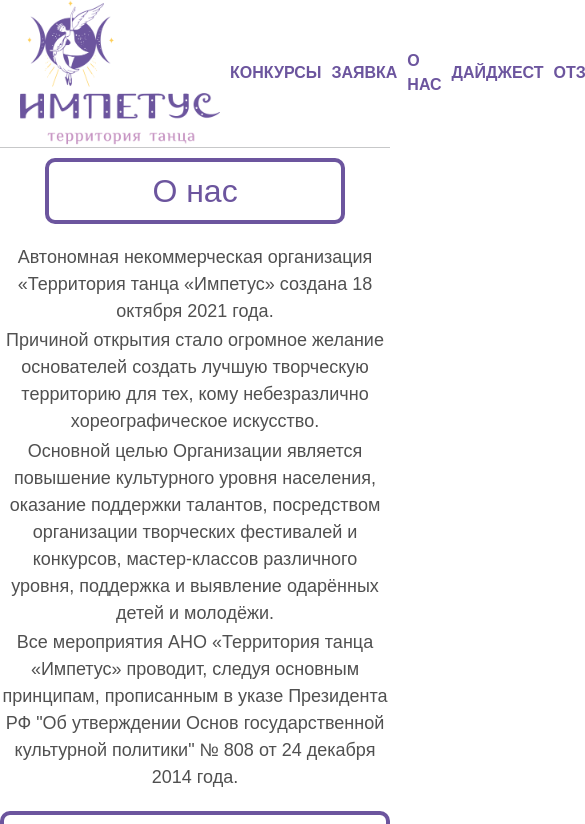
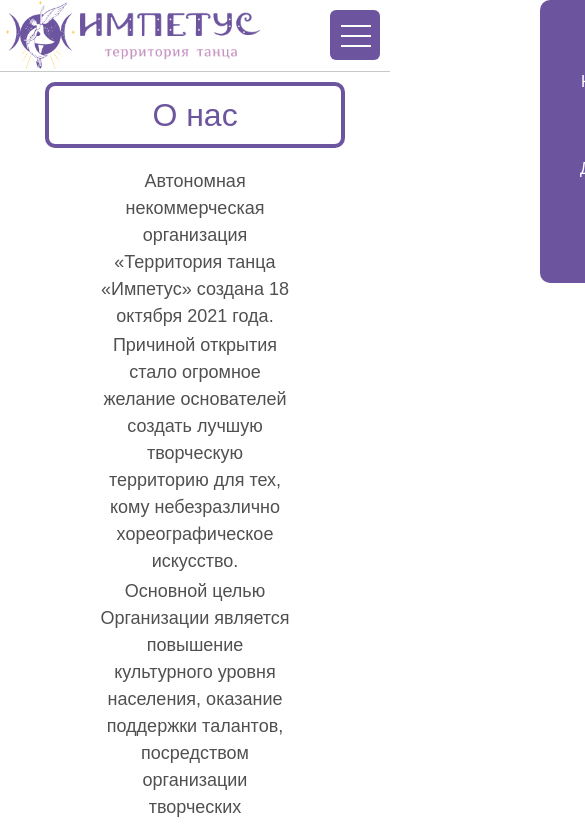
Before and after one commit to ModeRatoR6612/Impetus-website, a Vue app: page /aboutUs in a window 390 px wide. Shown: the top 824 px of the page, 585 px wide, since content can reach past the window. Built offline with nearby package versions, Linux system fonts and the light colour scheme; what @vueuse/head would draw is missing.

Commit message:
Adaptive commit

```diff
--- a/index.js
+++ b/index.js
@@ -7,7 +7,6 @@
 import { dirname } from 'path';
 import { fileURLToPath } from 'url';
 import { Festivals, News, Applications, Feedbacks } from './models.js'
-import { get } from 'http';
 
 const app = express();
 const port = 3000;
@@ -27,7 +26,7 @@
   .then((res) => console.log('Conected to MongoDB'))
   .catch((error) => console.log(error));
 
-let isAdmin = true;
+let isAdmin = false;
 
 app.listen(port, () =>{
   console.log(`localhost:${port}`);
--- a/src/components/AppFooter.vue
+++ b/src/components/AppFooter.vue
@@ -6,10 +6,10 @@
     <hr style="margin: 5px 0px;">
     <div class="d-flex footer">
       <div class="">
-        <img src="/assets/logo3.png" alt="logo">
-        <div><small>©2024-2024 Импетус</small></div>
+        <img src="/assets/logo3.png" alt="logo" class="logo">
+        <div class="au"><small>©2024-2024 Импетус</small></div>
       </div>
-      <div class="d-flex">
+      <div class="d-flex navs">
         <div class="rasdely">
           <h4 style="margin-left: 15px;"><b>Разделы</b></h4>
           <nav class="d-flex">
@@ -43,7 +43,8 @@
 </template>
 <style scoped>
 footer{
-  margin-top: 10px;
+  margin: 10px 10px 0 10px;
+  width: calc(100% - 20px);
 }
 .footer{
   justify-content: space-around;
@@ -80,4 +81,18 @@
 p{
   margin: 0px;
 }
+@media (max-width: 760px) {
+  .logo{
+    display: none;
+  }
+  .au{
+    display: none;
+  }
+  .navs{
+    justify-content: space-around;
+  }
+  .footer{
+    display: block !important;
+  }
+}
 </style>
--- a/src/components/AppHeader.vue
+++ b/src/components/AppHeader.vue
@@ -1,9 +1,34 @@
-<script>
+<script setup>
+import {ref, onMounted} from 'vue';
+
+onMounted(()=>{
+  window.addEventListener('scroll', scroll);
+})
+
+
+let isOpen = ref(false);
+let isScrolled = ref(false);
+
+function open(){
+  isScrolled.value = false;
+  isOpen.value = !isOpen.value;
+}
+
+function scroll(){
+  if (isOpen.value){
+    if(window.scrollY > 0){
+      isScrolled.value = true;
+      isOpen.value = false;
+    } else{
+      isScrolled.value = false;
+    }
+  }
+}
 </script>
 <template>
-  <header class="d-flex">
-    <RouterLink to="/main"><img src="/assets/logo1.png" alt="logo" class="logo"><img width="200" src="/assets/logo4.png" alt=""></RouterLink>
-    <nav>
+  <header>
+    <RouterLink to="/main"><img src="/assets/logo1.png" alt="logo" class="logo"><img width="200" src="/assets/logo4.png" alt="" class="logo1"></RouterLink>
+    <nav class="desktop">
       <div class="d-flex links">
         <RouterLink class="a" to="/main"><strong>КОНКУРСЫ</strong></RouterLink>
         <RouterLink class="a" to="/application"><strong>ЗАЯВКА</strong></RouterLink>
@@ -14,28 +39,51 @@
         <RouterLink class="a" to="/contacts"><strong>КОНТАКТЫ</strong></RouterLink>
       </div>
     </nav>
+
+    <div class="tel">
+      <button class="btn" @click="open()"><span :class="{'open-2': isOpen}" ></span><span :class="{'op': isOpen}"></span><span :class="{'open-1': isOpen}"></span></button>
+      <nav class="menu" :class="{'menu-open' : isOpen && !isScrolled}">
+        <div class="list" @click="open()">
+          <span class="el"><RouterLink class="a" to="/main">КОНКУРСЫ</RouterLink></span>
+          <span class="el"><RouterLink class="a" to="/application">ЗАЯВКА</RouterLink></span>
+          <span class="el"><RouterLink class="a" to="/aboutUs">О НАС</RouterLink></span>
+          <span class="el"><RouterLink class='a' to="/news">ДАЙДЖЕСТ</RouterLink></span>
+          <span class="el"><RouterLink class='a' to="/feedbacks">ОТЗЫВЫ</RouterLink></span>
+          <span class="el"><RouterLink class='a' to="/gallery">ГАЛЕРЕЯ</RouterLink></span>
+          <span class="el"><RouterLink class="a" to="/contacts">КОНТАКТЫ</RouterLink></span>
+        </div>
+      </nav>
+    </div>
+    <!-- Затемн фон -->
+    <div class="overlay" v-if="isOpen"></div>
   </header>
   <hr style="width: 100%; margin: 0px 0px 10px 0px;">
 </template>
 <style scoped>
 header{
+  display: flex;
   justify-content: space-around;
-  margin-left: 20px;
-  margin-right: 20px;
+  margin-left: 25px;
+  margin-right: 25px;
   align-items: center;
+  width: calc(100% - 50px); /* Учитываем отступы */
 }
-nav{
-  width: 40%;
+.logo{
+  width: 100px;
 }
 .links{
   justify-content: space-between;
   align-items: center;
+  gap: 10px;
   width: 100%;
+  margin-left: 5px
+}
+.desktop .a{
+  max-height: 17px;
+  line-height: 17px;
+  white-space: nowrap;
 }
 /* картинки */
-.logo{
-  width: 100px;
-}
 .hum{
   width: 40px;
   margin-right: 10px;
@@ -52,4 +100,137 @@
   color: rgb(254,207,87);
   transition: 20ms;
 }
+/* Телефонное меню адаптив */
+
+.btn{
+  width: 50px;
+  height: 50px;
+  background-color: rgb(108,85,158);
+  position: relative;
+  padding: 0;
+  z-index: 100;
+  left: 10px;
+}
+.btn span{
+  position: absolute;
+  width: 30px;
+  height: 2px;
+  background-color: white;
+  left: 10px;
+  z-index: 1000;
+  transition: transform .5s, opacity .1s;
+}
+.btn span:nth-child(1){
+  transform: translateY(10px);
+}
+.btn span:nth-child(3){
+  transform: translateY(-10px);
+}
+
+.menu{
+  position: fixed;
+  width: 150px;
+  right: -300px;
+  top: 0;
+  background-color: rgb(108,85,158);
+  padding: 70px 10px 10px 20px;
+  z-index: 5;
+  transition: right 0.3s ease;
+  border-radius: 10px;
+  border-top-right-radius: 0;
+}
+.menu .a{
+  color: white;
+}
+.menu .a:active{
+  color: rgb(255, 255, 0);
+  transition: 20ms;
+}
+.list{
+  display: flex;
+  flex-direction: column;
+  justify-content: center;
+  align-items: flex-end;
+}
+.el{
+  margin-bottom: 5px;
+}
+/* Открытие кнопки */
+.open-1{
+  transform: translateY(0) rotate(45deg) !important;
+}
+.open-2{
+  transform: translateY(0) rotate(-45deg) !important;
+}
+.op{
+  opacity: 0;
+}
+.menu-open{
+  right: 0 !important;
+}
+.overlay{
+  position: fixed;
+  top: 0;
+  left: 0;
+  width: 100%;
+  height: 100%;
+  background-color: rgba(0, 0, 0, 0.5); /* Черный фон с прозрачностью */
+  z-index: 1; /* Позиционируем поверх остальных элементов */
+  transition: opacity 0.3s ease;
+}
+
+@media (max-width: 1040px){
+  .logo{
+    width: 80px;
+    height: auto;
+  }
+  .logo1{
+    width: 180px;
+    height: auto;
+  }
+  strong{
+    font-size: 95%;
+  }
+}
+@media (max-width: 1000px) {
+  header{
+    width: 100%;
+    margin: 0;
+  }
+}
+
+@media (max-width: 935px) {
+  header{
+    justify-content: space-between;
+    width: calc(100% - 20px);
+    margin: 0;
+  }
+  .desktop{
+    display: none;
+  }
+  .tel{
+    display: block;
+  }
+}
+
+@media (min-width: 936px) {
+  .tel{
+    display: none;
+  }
+}
+@media (max-width: 360px) {
+  .logo{
+    width: 60px;
+    height: auto;
+  }
+  .logo1{
+    width: 160px;
+    height: auto;
+  }
+}
 </style>
+<!-- 1024 x 768  + -->
+ <!-- 1366 × 768  + -->
+<!-- 1600 x 900  + -->
+ <!-- 1280 x 1024  + -->
+  <!-- 1440 x 900  +  -->
--- a/src/pages/AppAboutUs.vue
+++ b/src/pages/AppAboutUs.vue
@@ -12,7 +12,7 @@
 
     </article>
     <section class="advan">
-      <header class="header"><h2 class="header_h2">Наши преимущества</h2></header>
+      <header class="header"><h2 class="header_h2 h2">Наши преимущества</h2></header>
       <div class="d-grid">
         <article>
           <img src="/assets/star.png" alt="" class="star">
@@ -42,7 +42,7 @@
         <article>
           <img src="/assets/star.png" alt="" class="star">
           <div class="empty"></div>
-          <p>Доступные цены.</p>
+          <p>Доступные цены.</p><div class="empty"></div>
           <img src="/assets/line.png" alt="" class="line">
         </article>
       </div>
@@ -80,8 +80,7 @@
   color: rgb(80, 80, 80)
 }
 .about{
-  max-width: 1600px;
-  margin: 20px auto 20px auto;
+  margin: 20px 100px 20px 100px;
   text-align: center;
 }
 .about p{
@@ -101,7 +100,7 @@
   text-align: center;
 }
 .advan{
-  margin-bottom: 30px;
+  margin: 20px 50px 50px 50px
 }
 .advan article{
   display: flex;
@@ -130,8 +129,9 @@
   height: 50px;
 }
 .applic{
-  max-width: 1200px;
-  margin: auto;
+  width: calc(100%-200px);
+  margin: 20px 100px 20px 100px;
+  text-align: center;
 }
 .applic p{
   font-size: x-large;
@@ -141,4 +141,17 @@
   width: 70%;
   height: 10px;
 }
+.empty{
+  width: 100%;
+}
+@media (max-width: 762px) {
+  .d-grid{
+    grid-template-columns: 1fr !important;
+  }
+}
+@media (max-width: 490px) {
+  .h2{
+    font-size: 25px !important;
+  }
+}
 </style>
--- a/src/pages/AppApplication.vue
+++ b/src/pages/AppApplication.vue
@@ -108,7 +108,7 @@
           <option v-for="age in ageCategories" :value=age>{{ age }}</option>
         </select>
         <p class="text-danger">Уважаемые руководители коллективов и педагоги! Обращаем ваше ВНИМАНИЕ: при подаче заявки
-          выбирайте возрастную категорию, согласно возрасту, ее участник, при возникновении вопрос судейская коллегия
+          выбирайте возрастную категорию, согласно возрасту ее участника. При возникновении вопросов судейская коллегия
           вправе снижать баллы, если указанный возраст участников будет меньше действительного.</p>
       </div>
 
@@ -210,6 +210,7 @@
 }
 
 main {
+  width: calc(100% - 200px);
   max-width: 900px;
   margin: 20px auto 0 auto;
 }
@@ -333,4 +334,17 @@
   width: 100%;
   grid-column: span 2;
 }
+
+@media (max-width: 628px) {
+  form{
+    display: flex;
+    flex-direction:column;
+  }
+  .send{
+    margin: auto;
+  }
+  main{
+    width: calc(100% - 100px);
+  }
+}
 </style>
--- a/src/pages/AppFeedbacks.vue
+++ b/src/pages/AppFeedbacks.vue
@@ -25,7 +25,7 @@
 <template>
   <header class="header"><h2 class="header_h2">Отзывы</h2></header>
   <div class="main">
-    <h4>Хотите посмотреть все отзывы или оставить свой? Переходите на нашу <a href="https://vk.com/reviews-211899135#" target="_blank" class="a">страницу в группе в ВКонтакте!</a></h4>
+    <h4>Хотите посмотреть все отзывы или оставить свой? Переходите на нашу <strong><a href="https://vk.com/reviews-211899135#" target="_blank" class="a">страницу в группе в ВКонтакте!</a></strong></h4>
     <div class="feedbacks">
       <div class="fdb" v-for="fdb in feedbacks">
         <div class="avtor"><p>{{fdb.avtor}}, {{ fdb.date }}</p></div>
--- a/src/pages/AppNews.vue
+++ b/src/pages/AppNews.vue
@@ -44,7 +44,7 @@
   <header class="header"><h2 class="header_h2">Дайджест</h2></header>
   <main>
     <div class="cards">
-      <div class="card" v-for="card in cards">
+      <div class="card" v-for="card in cards" :id='card._id'>
         <img :src="'/assets/news/' + card.img" class="card-img-top" alt="..." v-if="card.img"  @click="openModal(card)">
         <div class="card-body"  @click="openModal(card)">
           <p class="card-text">{{ card.title }}</p>
@@ -85,7 +85,7 @@
 }
 /* Main part */
 .cards{
-  margin: 0 50px;
+  margin: 0 100px;
   display: grid;
   gap: 10px;
   grid-template-columns: repeat(auto-fit, minmax(300px, 1fr));
@@ -177,4 +177,10 @@
 .text h3, .text p, .text h2, .text h4{
   width: 100%;
 }
+
+@media (max-width: 1024px){
+  .md-img{
+    width: 95%;
+  }
+}
 </style>
```
Also changed, not shown: src/pages/AppFest.vue (+13 -1 lines), src/pages/AppMain.vue (+26 -6 lines).
